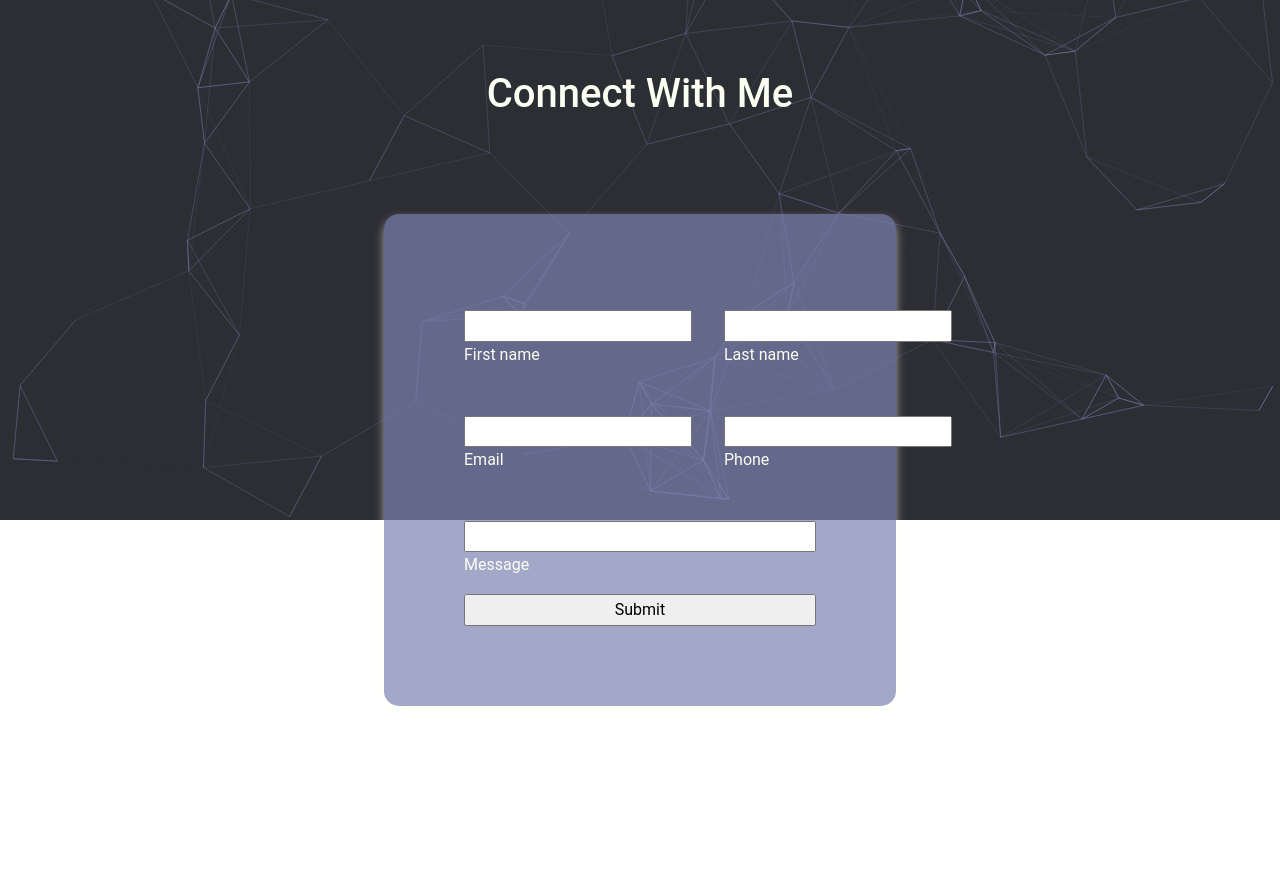
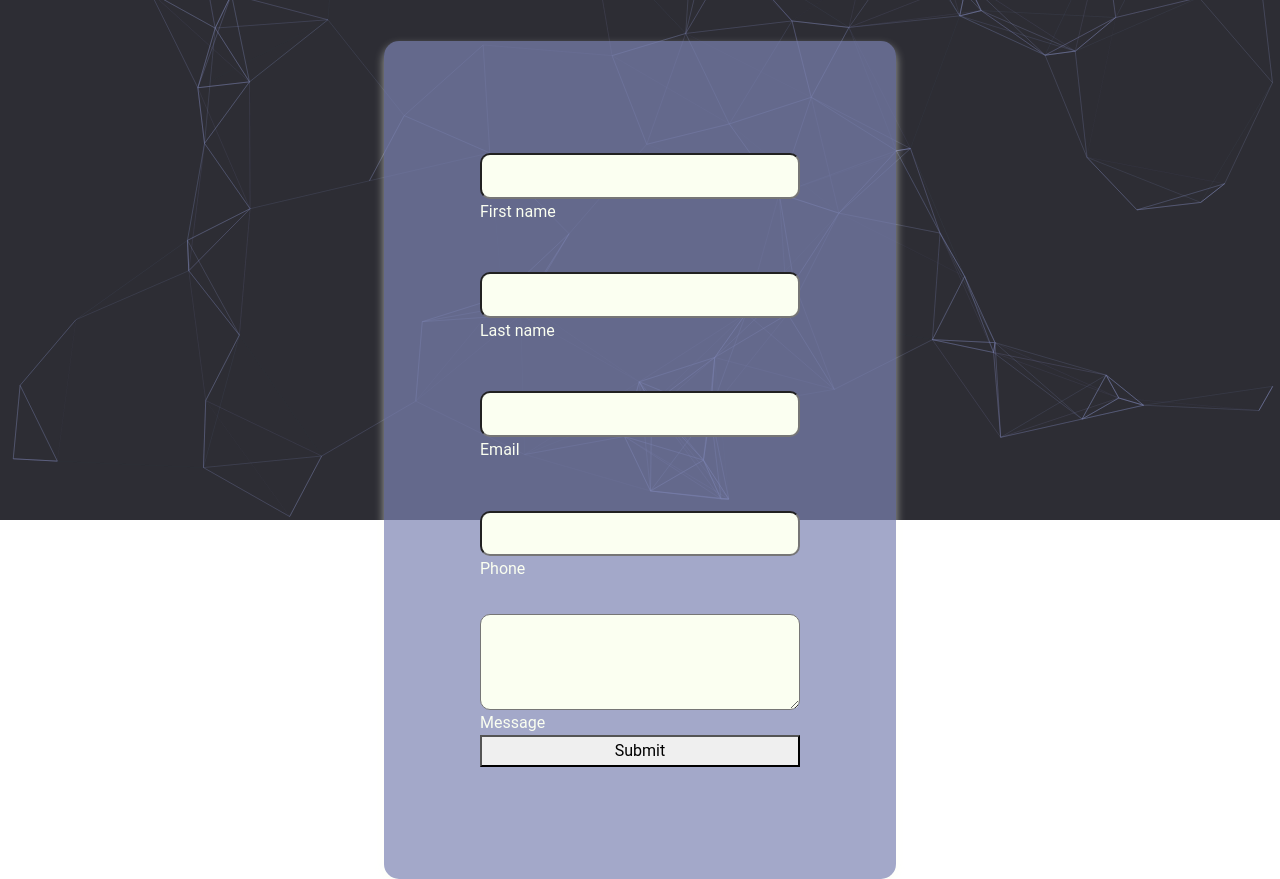
Before and after one commit to JaQwae/portfolio-page, a React (Vite) app: page /connect in a window 1280 px wide. Shown: the part 280-1159 px from the top of the page. Before the commit the page ends 1068 px from the top, so only its background shows below. Built offline with nearby package versions, Linux system fonts and the light colour scheme.

Commit message:
contact form can accept inputs for first name, last name, and email error message is displaying on the form if field was missed

```diff
--- a/src/App.css
+++ b/src/App.css
@@ -62,18 +62,27 @@
 .connect-form-layout{
     display: flex;
     flex-direction: column;
-    padding: 4rem;
+    padding: 5rem;
     width: 40%;
     border-radius: 15px;
 }
 
+/* all input boxes + submit button */
 .connect-form-layout input {
     margin-top: 1rem;
+    padding: 0.5rem;
+}
+
+
+.all-input-boxes {
+    border-radius: 10px;
+    /* background-color: var(--primary-light-color); */
 }
 
 /* formatting for both items in a two row column */
 .contact-form-two-box-row-container{
     display:flex;
+    flex-wrap: wrap;
 }
 
 /* formatting for each item that is in a two row column */
@@ -84,10 +93,19 @@
     padding: 1rem;
 }
 
+#message {
+    height: 6rem;
+}
+
 /* connect form light */
 #connect-page-form-light{
     background-color: var(--secondary-light-color-container);
     box-shadow: var(--box-shadow-format) var(--tertiary-light-color-container-shadow);
+}
+
+
+.all-input-boxes-light{
+    background-color: var(--primary-light-color);
 }
 
 /* connect form dark */
@@ -96,4 +114,9 @@
     box-shadow: var(--box-shadow-format) var(--tertiary-dark-color-container-shadow);
 }
 
+
+.all-input-boxes-dark{
+    background-color: var(--tertiary-dark-color);
+}
+
 /* Add media styling for form for phones */
--- a/src/components/pages/Connect.jsx
+++ b/src/components/pages/Connect.jsx
@@ -1,32 +1,124 @@
+import {useState} from "react";
+
 const Connect = (theme) => {
+    const [fname, setFname] = useState('');
+    const [lname, setLname] = useState('');
+    const [email, setEmail] = useState('');
+    const [errorMessage, setErrorMessage] = useState('');
+
+    const handleInputChange = (e) => {
+        const { target } = e;
+        const inputType = target.name;
+        const inputValue = target.value;
+
+
+        if (inputType === 'fname') {
+            setFname(inputValue);
+        };
+        if (inputType === 'lname') {
+            setLname(inputValue);
+        };
+        if (inputType === 'email') {
+            setEmail(inputValue);
+        };
+
+        console.log(inputType)
+        console.log(inputValue)
+    }
+
+    const handleFormSubmit = (e) => {
+        e.preventDefault();
+
+        if (!fname) {
+            setErrorMessage('Please enter your first name.');
+            console.log(errorMessage);
+            return;
+        } else if (!lname) {
+            setErrorMessage('Please enter your last name.');
+            console.log(errorMessage);
+            return;
+        } else if (!email){
+            setErrorMessage('Please enter an email.');
+            console.log(errorMessage);
+            return;
+        } else {
+            alert(`Hello ${fname} ${lname},thank you for submitting a connection form! I look forward to connecting with you!`);
+
+            setFname('');
+            setLname('');
+            setEmail('');
+            setErrorMessage('');
+        }
+    }
+
     return (
         <div className='page' id='connect-page'>
             <h1 id='connect-page-title'>Connect With Me</h1>
             <form id={`connect-page-form-${theme.theme}`} className='connect-form-layout'>
-                <section class='contact-form-two-box-row-container'>
-                    <div class='form-sections'>
-                        <input type='text' id='fname' name='fname'></input>
+                <section className='contact-form-two-box-row-container'>
+                    <div className='form-sections'>
+                        <input
+                            name='fname'
+                            id='fname'
+                            onChange= {handleInputChange}
+                            className={`all-input-boxes all-input-boxes-${theme.theme}`}
+                            type='text'
+                            value= {fname}
+                        ></input>
                         <label htmlFor='fname'>First name</label>
                     </div>
-                    <div class='form-sections'>
-                        <input type='text' id='lname' name='lname'></input>
+                    <div className='form-sections'>
+                        <input
+                            name='lname'
+                            id='lname'
+                            onChange= {handleInputChange}
+                            className={`all-input-boxes all-input-boxes-${theme.theme}`}
+                            type='text'
+                            value= {lname}
+                        ></input>
                         <label htmlFor='lname'>Last name</label>
                     </div>
                 </section>
-                <section class='contact-form-two-box-row-container'>
-                    <div class='form-sections'>
-                        <input type='email' id='email' name='email'></input>
+                <section className='contact-form-two-box-row-container'>
+                    <div className='form-sections'>
+                        <input
+                            name='email'
+                            id='email'
+                            onChange= {handleInputChange}
+                            className={`all-input-boxes all-input-boxes-${theme.theme}`}
+                            type='email'
+                            value = {email}
+                        ></input>
                         <label htmlFor='email'>Email</label>
                     </div>
-                    <div class='form-sections'>
-                        <input type='text' id='phone-number' name='phone-number'></input>
+                    <div className='form-sections'>
+                        <input
+                            type='text'
+                            id='phone-number'
+                            name='phone-number'
+                            className={`all-input-boxes all-input-boxes-${theme.theme}`}>
+                        </input>
                         <label htmlFor='phone-number'>Phone</label>
                     </div>
                 </section>
-                <section class='form-sections'>
-                    <input type='text' id='message' name='message'></input>
+                <section className='form-sections'>
+                    <textarea
+                        type='text'
+                        id='message'
+                        name='message'
+                        className={`all-input-boxes all-input-boxes-${theme.theme}`}>
+                    </textarea>
                     <label htmlFor='message'>Message</label>
-                    <input type="submit" value="Submit"></input>
+                    <button
+                        onClick={handleFormSubmit}
+                        value="Submit"
+                        type="button"
+                    >Submit</button>
+                </section>
+                <section className='connect-form-error-message-container'>
+                    <p id={`connect-form-error-message-${theme.theme}`}>
+                        {errorMessage}
+                    </p>
                 </section>
             </form>
         </div>
```
